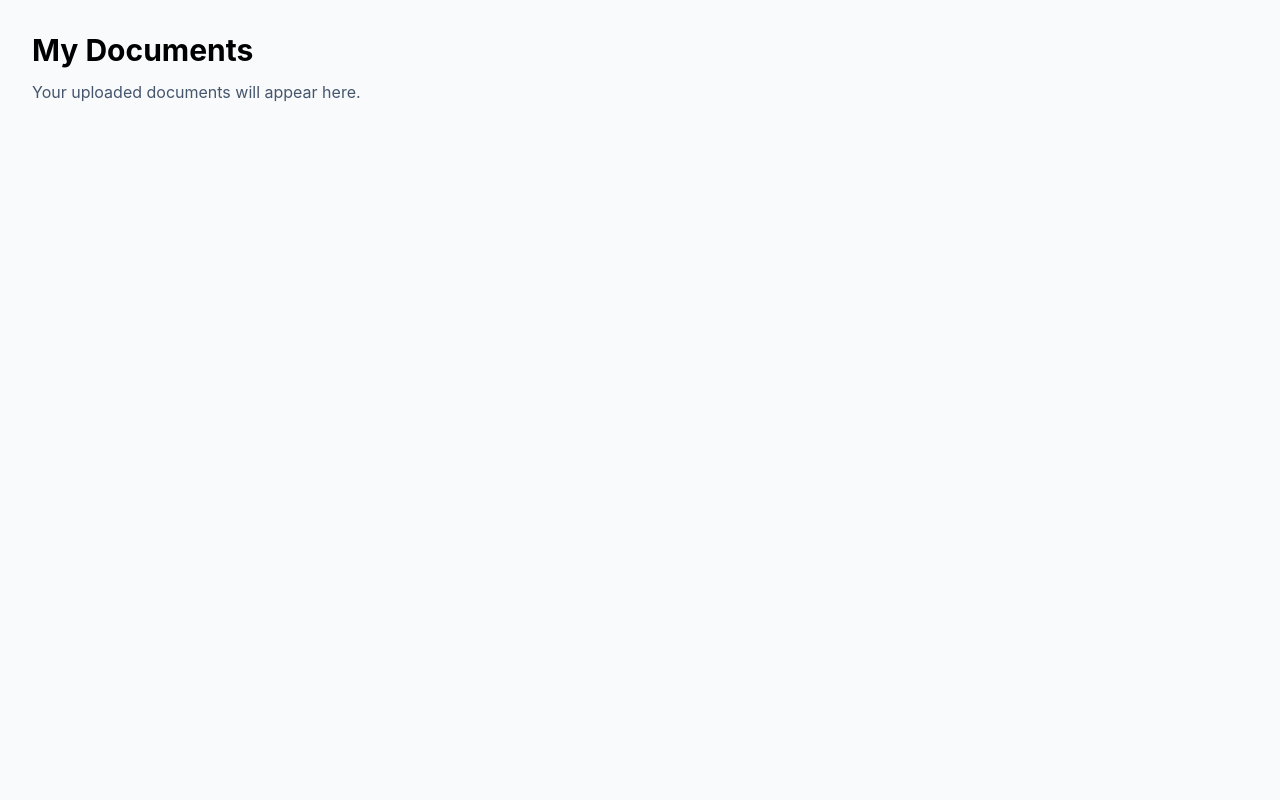
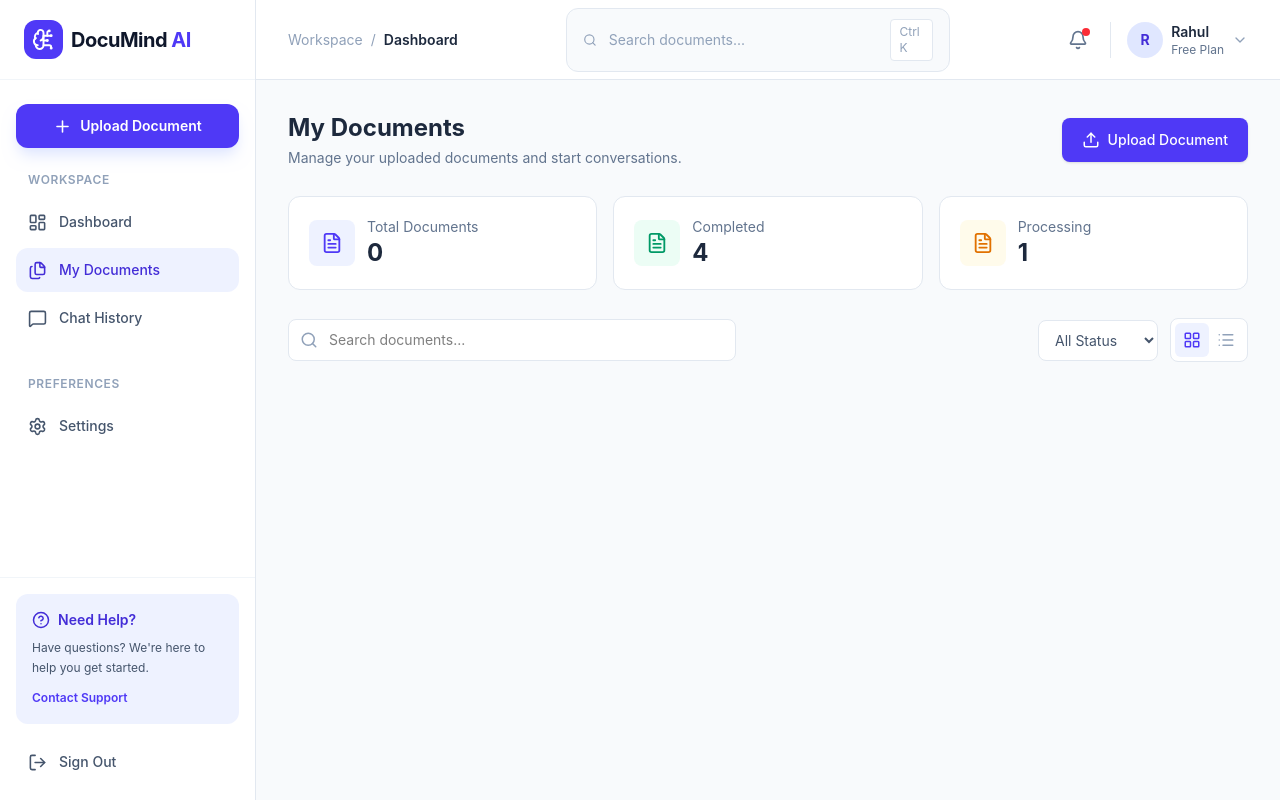
Before and after one commit to rahulsherikar2408/DocuMind-AI, a React (Vite) app in the folder client/: page /documents in a window 1280 px wide. Built offline with nearby package versions, Linux system fonts and the light colour scheme.

Commit message:
feat: add DocumentFilters, DocumentGrid, DocumentUpload components; implement document management features in Documents page

```diff
--- /dev/null
+++ b/client/src/components/documents/DocumentFilters.tsx
@@ -0,0 +1,89 @@
+import { LayoutGrid, List, Search } from "lucide-react";
+import type { DocumentStatus } from "../../types/document";
+
+export type ViewMode = "grid" | "table";
+
+interface DocumentFiltersProps {
+  search: string;
+  status: "All" | DocumentStatus;
+  view: ViewMode;
+  onSearchChange: (value: string) => void;
+  onStatusChange: (value: "All" | DocumentStatus) => void;
+  onViewChange: (value: ViewMode) => void;
+}
+
+function DocumentFilters({
+  search,
+  status,
+  view,
+  onSearchChange,
+  onStatusChange,
+  onViewChange,
+}: DocumentFiltersProps) {
+  return (
+    <div className="flex flex-col gap-3 lg:flex-row lg:items-center lg:justify-between">
+      <div className="relative w-full lg:max-w-md">
+        <Search
+          size={18}
+          className="absolute left-3 top-1/2 -translate-y-1/2 text-slate-400"
+        />
+        <input
+          type="text"
+          value={search}
+          onChange={(event) => onSearchChange(event.target.value)}
+          placeholder="Search documents..."
+          className="w-full rounded-lg border border-slate-200 bg-white py-2.5 pl-10 pr-4 text-sm outline-none transition focus:bg-indigo-400 focus:ring-2 focus:ring-indigo-100"
+        />
+      </div>
+
+      <div className="flex flex-wrap items-center gap-3">
+        <select
+          value={status}
+          onChange={(event) =>
+            onStatusChange(event.target.value as "All" | DocumentStatus)
+          }
+          className="rounded-lg border border-slate-200 bg-white px-3 py-2.5 text-sm text-slate-600 outline-none focus:border-indigo-400"
+        >
+          <option value="All">All Status</option>
+          <option value="Completed">Completed</option>
+          <option value="Processing">Processing</option>
+          <option value="Failed">Failed</option>
+        </select>
+
+        <div className="flex rounded-lg border border-slate-200 bg-white p-1">
+          <button
+            type="button"
+            title="Grid view"
+            onClick={() => onViewChange("grid")}
+            className={`rounded-md p-2
+                        ${
+                          view === "grid"
+                            ? "bg-indigo-50 text-indigo-600"
+                            : "text-slate-400 hover:text-slate-700"
+                        }
+                      `}
+          >
+            <LayoutGrid size={18} />
+          </button>
+
+          <button
+            type="button"
+            title="Table view"
+            onClick={() => onViewChange("table")}
+            className={`rounded-md p-2
+                         ${
+                           view === "table"
+                             ? "bg-indigo-50 text-indigo-600"
+                             : "text-slate-400 hover:text-slate-700"
+                         }
+                      `}
+          >
+            <List size={18} />
+          </button>
+        </div>
+      </div>
+    </div>
+  );
+}
+
+export default DocumentFilters;
--- a/client/src/pages/Documents.tsx
+++ b/client/src/pages/Documents.tsx
@@ -1,11 +1,172 @@
+import { useMemo, useState } from "react";
+import { FileText, Upload, MessageSquare, Trash2 } from "lucide-react";
+import { Link } from "react-router-dom";
+
+import DashboardLayout from "../components/layout/DashboardLayout";
+import DocumentFilters from "../components/documents/DocumentFilters";
+
+import type { Document } from "../types/document";
+import type { ViewMode } from "../components/documents/DocumentFilters";
+
+const initialDocuments: Document[] = [
+  {
+    id: "1",
+    name: "Software Engineering Report.pdf",
+    date: "Nov 10, 2026",
+    size: "2.4 MB",
+    pages: 45,
+    status: "Completed",
+  },
+  {
+    id: "2",
+    name: "Machine Learning Notes.pdf",
+    date: "Nov 09, 2026",
+    size: "1.8 MB",
+    pages: 32,
+    status: "Completed",
+  },
+  {
+    id: "3",
+    name: "Project Documentation.pdf",
+    date: "Nov 09, 2026",
+    size: "4.2 MB",
+    pages: 86,
+    status: "Processing",
+  },
+  {
+    id: "4",
+    name: "Database Management.pdf",
+    date: "Nov 08, 2026",
+    size: "1.2 MB",
+    pages: 28,
+    status: "Failed",
+  },
+  {
+    id: "5",
+    name: "React Development Guide.pdf",
+    date: "Nov 07, 2026",
+    size: "3.1 MB",
+    pages: 64,
+    status: "Completed",
+  },
+  {
+    id: "6",
+    name: "System Design Interview.pdf",
+    date: "Nov 06, 2026",
+    size: "2.7 MB",
+    pages: 51,
+    status: "Completed",
+  },
+];
+
 function Documents() {
+  const [documents, setDocuments] = useState<Document[]>(initialDocuments);
+  const [search, setSearch] = useState("");
+  const [status, setStatus] = useState<"All" | Document["status"]>("All");
+  const [view, setView] = useState<ViewMode>("grid");
+  const [showUpload, setShowUpload] = useState(false);
+
+  const filteredDocuments = useMemo(() => {
+    return documents.filter((document) => {
+      const matchesSearch = document.name
+        .toLowerCase()
+        .includes(search.toLowerCase());
+
+      const matchesStatus = status === "All" || document.status === status;
+
+      return matchesSearch && matchesStatus;
+    });
+  }, [documents, search, status]);
+
+  const handleDelete = (id: string) => {
+    setDocuments((currentDocuments) =>
+      currentDocuments.filter((document) => document.id !== id),
+    );
+  };
+
   return (
-    <div className="min-h-screen bg-slate-50 p-8">
-      <h1 className="text-3xl font-bold">My Documents</h1>
-      <p className="mt-3 text-slate-600">
-        Your uploaded documents will appear here.
-      </p>
-    </div>
+    <DashboardLayout>
+      <div className="space-y-7">
+        {/* Page Header */}
+        <div className="flex flex-col justify-between gap-4 sm:flex-row sm:items-center">
+          <div>
+            <h1 className="text-2xl font-bold text-slate-800">My Documents</h1>
+            <p className="mt-1 text-sm text-slate-500">
+              Manage your uploaded documents and start conversations.
+            </p>
+          </div>
+
+          <button
+            type="button"
+            onClick={() => setShowUpload(true)}
+            className="inline-flex items-center justify-center gap-2 rounded-lg bg-indigo-600 px-5 py-3 text-sm font-medium text-white shadow-sm transition hover:bg-indigo-700"
+          >
+            <Upload size={18} />
+            Upload Document
+          </button>
+        </div>
+
+        {/* Document Statistics */}
+        <div className="grid grid-cols-1 gap-4 sm:grid-cols-3">
+          <div className="rounded-xl border border-slate-200 bg-white p-5">
+            <div className="flex items-center gap-3">
+              <div className="rounded-lg bg-indigo-50 p-3">
+                <FileText className="text-indigo-600" size={22} />
+              </div>
+              <div>
+                <p className="text-sm text-slate-500">Total Documents</p>
+                <h3 className="text-2xl font-bold text-slate-800">
+                  {Documents.length}
+                </h3>
+              </div>
+            </div>
+          </div>
+
+          <div className="rounded-xl border border-slate-200 bg-white p-5">
+            <div className="flex items-center gap-3">
+              <div className="rounded-lg bg-emerald-50 p-3">
+                <FileText className="text-emerald-600" size={22} />
+              </div>
+              <div>
+                <p className="text-sm text-slate-500">Completed</p>
+                <h3 className="text-2xl font-bold text-slate-800">
+                  {documents.filter((doc) => doc.status === "Completed").length}
+                </h3>
+              </div>
+            </div>
+          </div>
+
+          <div className="rounded-xl border border-slate-200 bg-white p-5">
+            <div className="flex items-center gap-3">
+              <div className="rounded-lg bg-amber-50 p-3">
+                <FileText className="text-amber-600" size={22} />
+              </div>
+              <div>
+                <p className="text-sm text-slate-500">Processing</p>
+                <h3 className="text-2xl font-bold text-slate-800">
+                  {
+                    documents.filter((doc) => doc.status === "Processing")
+                      .length
+                  }
+                </h3>
+              </div>
+            </div>
+          </div>
+        </div>
+
+        {/* Search and Filters */}
+        <DocumentFilters
+          search={search}
+          status={status}
+          view={view}
+          onSearchChange={setSearch}
+          onStatusChange={setStatus}
+          onViewChange={setView}
+        />
+
+        {/* Document Count */}
+      </div>
+    </DashboardLayout>
   );
 }
 
--- /dev/null
+++ b/client/src/types/document.ts
@@ -0,0 +1,10 @@
+export type DocumentStatus = "Completed" | "Processing" | "Failed";
+
+export interface Document {
+    id: string;
+    name: string;
+    date: string;
+    size: string;
+    pages: number;
+    status: DocumentStatus;
+}
```
Also changed, not shown: client/src/components/documents/DocumentCard.tsx (added), client/src/components/documents/DocumentGrid.tsx (added), client/src/components/documents/DocumentUpload.tsx (added).
